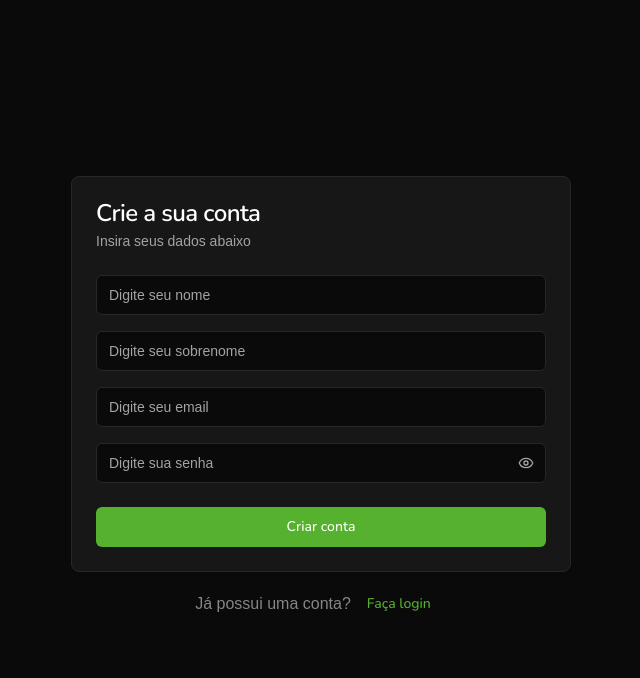
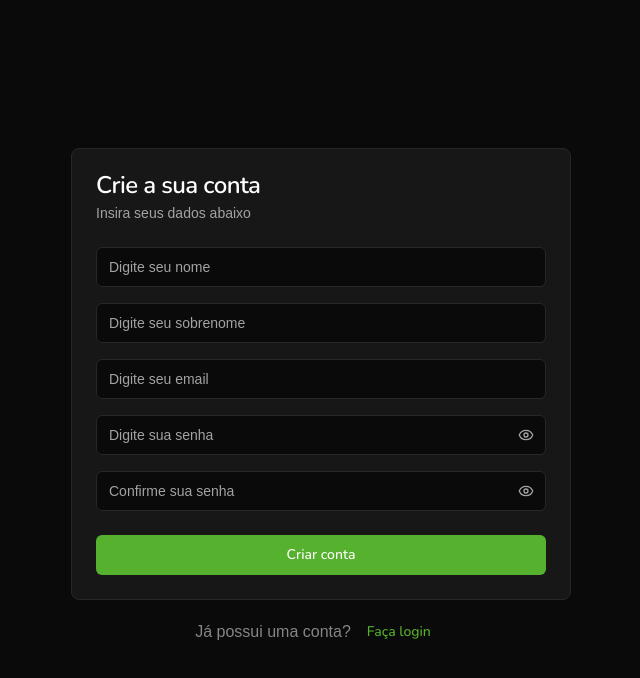
Before and after one commit to marcorezende-12/fsc-fintrack, a React (Vite) app: page /signup in a window 1280 px wide. Shown: the top 678 px of the page, without its empty margins (319-959 px from the left). Built offline with nearby package versions, Linux system fonts and the light colour scheme; a web font is replaced by a local one.

Commit message:
feat: add password input component

```diff
--- /dev/null
+++ b/src/components/password-input.jsx
@@ -0,0 +1,26 @@
+import { EyeIcon, EyeOffIcon } from 'lucide-react'
+import { useState } from 'react'
+
+import { Button } from '@/components/ui/button'
+import { Input } from '@/components/ui/input'
+
+const PasswordInput = ({ placeholder = 'Digite sua senha' }) => {
+  const [passwordIsVisible, setPasswordIsVisible] = useState(false)
+  return (
+    <div className="relative">
+      <Input
+        type={passwordIsVisible ? 'text' : 'password'}
+        placeholder={placeholder}
+      />
+      <Button
+        variant="ghost"
+        className="absolute bottom-0 right-0 top-0 my-auto mr-1 h-8 w-8 text-muted-foreground"
+        onClick={() => setPasswordIsVisible((prev) => !prev)}
+      >
+        {passwordIsVisible ? <EyeOffIcon /> : <EyeIcon />}
+      </Button>
+    </div>
+  )
+}
+
+export default PasswordInput
--- a/src/pages/signup.jsx
+++ b/src/pages/signup.jsx
@@ -1,7 +1,6 @@
-import { EyeIcon, EyeOffIcon } from 'lucide-react'
-import { useState } from 'react'
 import { Link } from 'react-router'
 
+import PasswordInput from '@/components/password-input'
 import { Button } from '@/components/ui/button'
 import {
   Card,
@@ -14,8 +13,6 @@
 import { Input } from '@/components/ui/input'
 
 const SignupPage = () => {
-  const [passwordIsVisible, setPasswordIsVisible] = useState(false)
-
   return (
     <div className="flex h-screen w-screen flex-col items-center justify-center gap-3">
       <Card className="w-[500px]">
@@ -27,19 +24,8 @@
           <Input placeholder="Digite seu nome" />
           <Input placeholder="Digite seu sobrenome" />
           <Input placeholder="Digite seu email" />
-          <div className="relative">
-            <Input
-              type={passwordIsVisible ? 'text' : 'password'}
-              placeholder="Digite sua senha"
-            />
-            <Button
-              variant="ghost"
-              className="absolute bottom-0 right-0 top-0 my-auto mr-1 h-8 w-8 text-muted-foreground"
-              onClick={() => setPasswordIsVisible((prev) => !prev)}
-            >
-              {passwordIsVisible ? <EyeOffIcon /> : <EyeIcon />}
-            </Button>
-          </div>
+          <PasswordInput />
+          <PasswordInput placeholder="Confirme sua senha" />
         </CardContent>
         <CardFooter>
           <Button className="w-full">Criar conta</Button>
```
